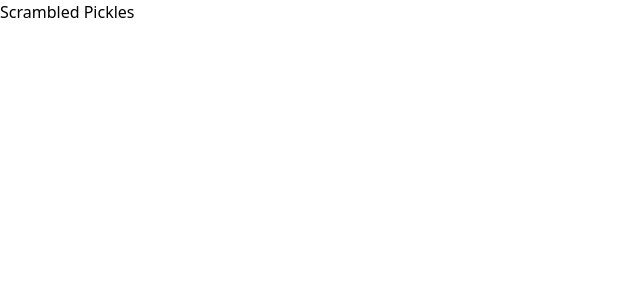
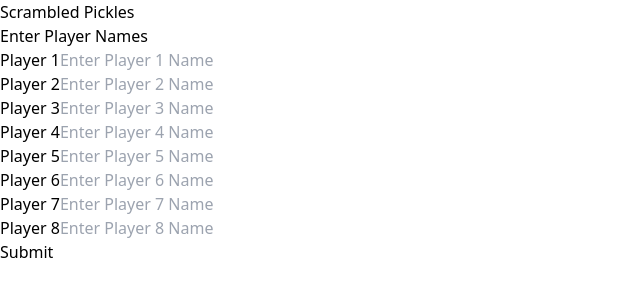
Before and after one commit to cOdeBedient/ScrambledPickles, a React (Vite) app: page / in a window 1280 px wide. Shown: the top 300 px of the page, without its empty margins (0-640 px from the left). Built offline with nearby package versions, Linux system fonts and the light colour scheme.

Commit message:
Display pairings

```diff
--- a/src/components/Home.jsx
+++ b/src/components/Home.jsx
@@ -1,9 +1,56 @@
-function MainPage() {
+import { useState } from 'react';
+import { pairPlayers } from '../helperFunctions.jsx'
+
+
+function Home() {
+  const [players, setPlayers] = useState(Array(8).fill(''));
+  const [pairings, setPairings] = useState(null);
+  const [text, setText] = useState([]);
+
+  const handleChange = (index, value) => {
+    setPlayers((prev) => {
+      const newPlayers = [...prev];
+      newPlayers[index] = value;
+      return newPlayers
+    })
+  };
+
+  // Handle form submission
+  const handleSubmit = (e) => {
+    e.preventDefault()
+    const pairs = pairPlayers(players)
+    console.log('pairs', pairs)
+    const rounds = pairs.forEach((round, index) => {
+      round.forEach((pair, i) => {
+        setText(prev => [...prev, <p>Round{index + 1}, Pair{i + 1}, {pair[0]} and {pair[1]}</p>])
+      })
+    })
+    // })
+    // setPairings(pairElements)
+  };
+
   return (
     <div>
-      <h1>Scrambled Pickles</h1>
+     <h1>Scrambled Pickles</h1>
+      <form onSubmit={handleSubmit} className="player-form">
+        <h2>Enter Player Names</h2>
+        {players.map((player, index) => (
+          <div key={index} className="player-input">
+            <label>Player {index + 1}</label>
+            <input
+              type="text"
+              value={player}
+              onChange={(e) => handleChange(index, e.target.value)}
+              placeholder={`Enter Player ${index + 1} Name`}
+              required
+            />
+          </div>
+        ))}
+        <button type="submit">Submit</button>
+      </form>
+      {text}
     </div>
-  )
+  );
 }
 
-export default MainPage
+export default Home
--- /dev/null
+++ b/src/helperFunctions.jsx
@@ -0,0 +1,39 @@
+function shuffleArray(array) {
+  console.log('Original array:', array);
+  for (let i = array.length - 1; i > 0; i--) {
+    const j = Math.floor(Math.random() * (i + 1));
+    [array[i], array[j]] = [array[j], array[i]];
+  }
+  return array; // Explicitly return the shuffled array
+}
+
+function pairPlayers(playersNames) {
+  console.log('in here and playersNames is', playersNames)
+    const pairings = Array.from({ length: 8 }, () => [])
+    const used = Array.from({ length: 8 }, () => [])
+    const pairs = Array.from({ length: 8 }, () => [])
+
+    for(let i=0; i < 8; i++) {
+      for(let j=0; j < 8; j++) {
+        if(i !== j)
+        for(let k=0; k < 8; k++) {
+          if(!used[k].includes(i) && !used[k].includes(j) && !pairs.includes(`${i},${j}`)) {
+            pairings[k].push([i, j])
+            pairs.push(`${i},${j}`)
+            pairs.push(`${j},${i}`)
+            used[k].push(i)
+            used[k].push(j)
+            break
+          }
+        }
+      }
+    }
+
+    const namedPairs = pairings.map((round) => {
+      return shuffleArray(round.map((pair => [playersNames[pair[0]], playersNames[pair[1]]])))
+    })
+
+    return(namedPairs)
+  }
+
+  export { pairPlayers }
```
